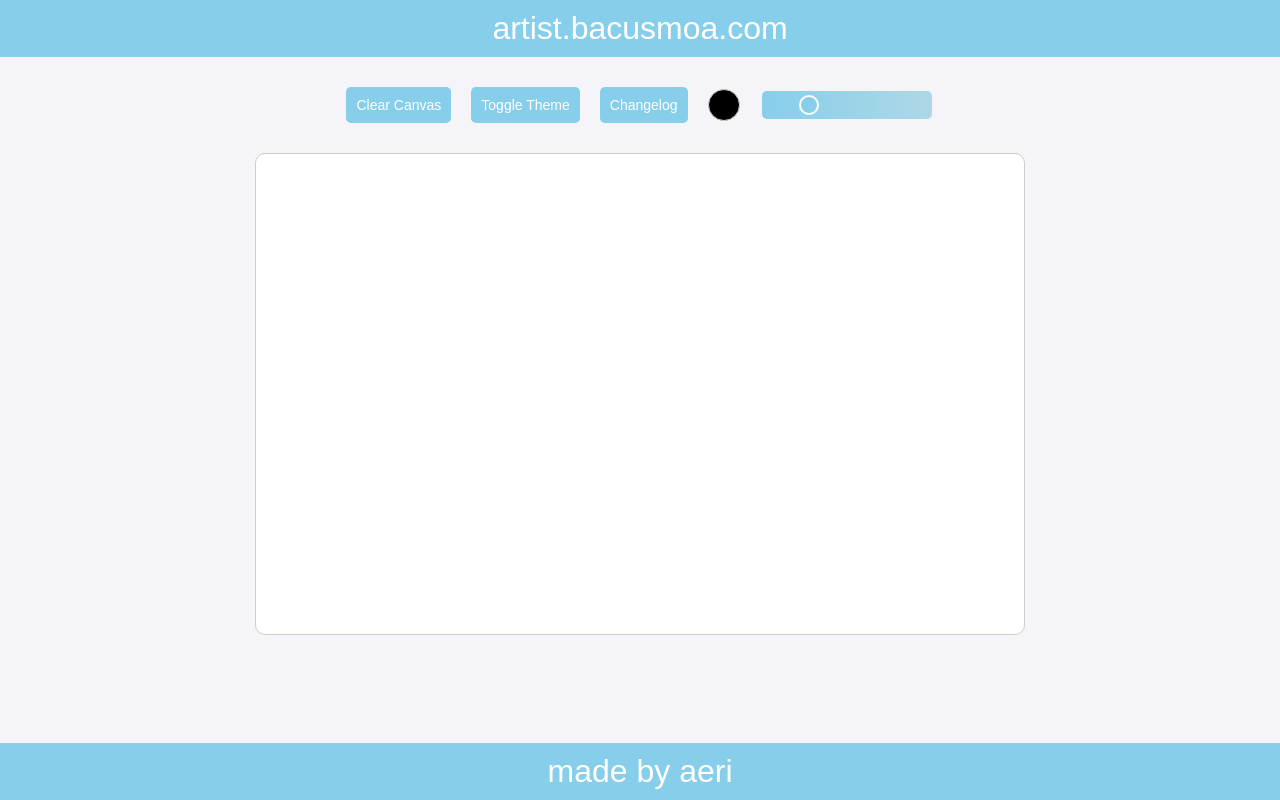
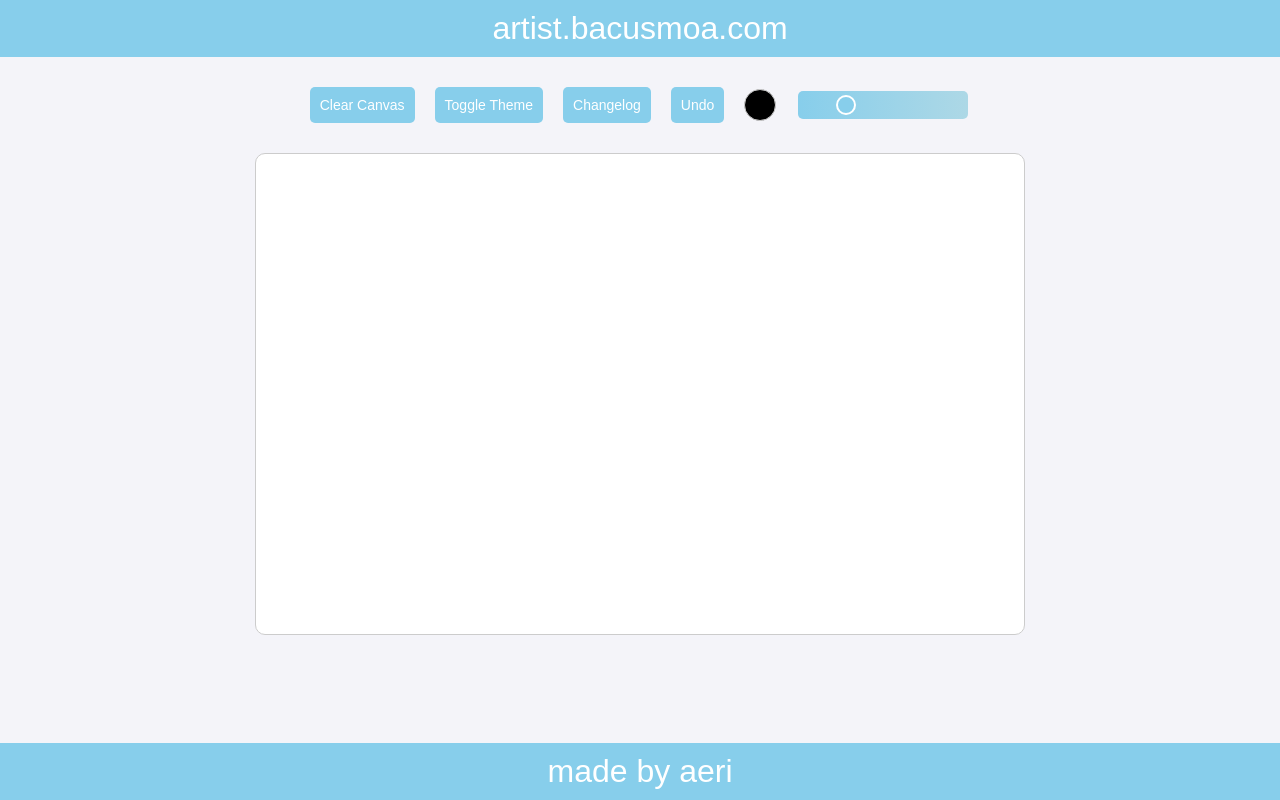
Before and after one commit to bacusmoa/artist.bacusmoa, a plain HTML site: page index.html in a window 1280 px wide. Drawn offline with Linux system fonts and the light colour scheme.

Commit message:
Update index.html

```diff
--- a/index.html
+++ b/index.html
@@ -13,8 +13,8 @@
     <button id="clearCanvasButton" class="clear">Clear Canvas</button>
     <button id="themeToggleButton" class="theme">Toggle Theme</button>
     <button id="changelogButton" class="changelog">Changelog</button>
+    <button id="undoButton" class="undo">Undo</button>
 
-    <!-- Custom Color Picker Swatch -->
     <div id="colorPickerWrapper">
       <div id="colorPickerSwatch"></div>
     </div>
```
